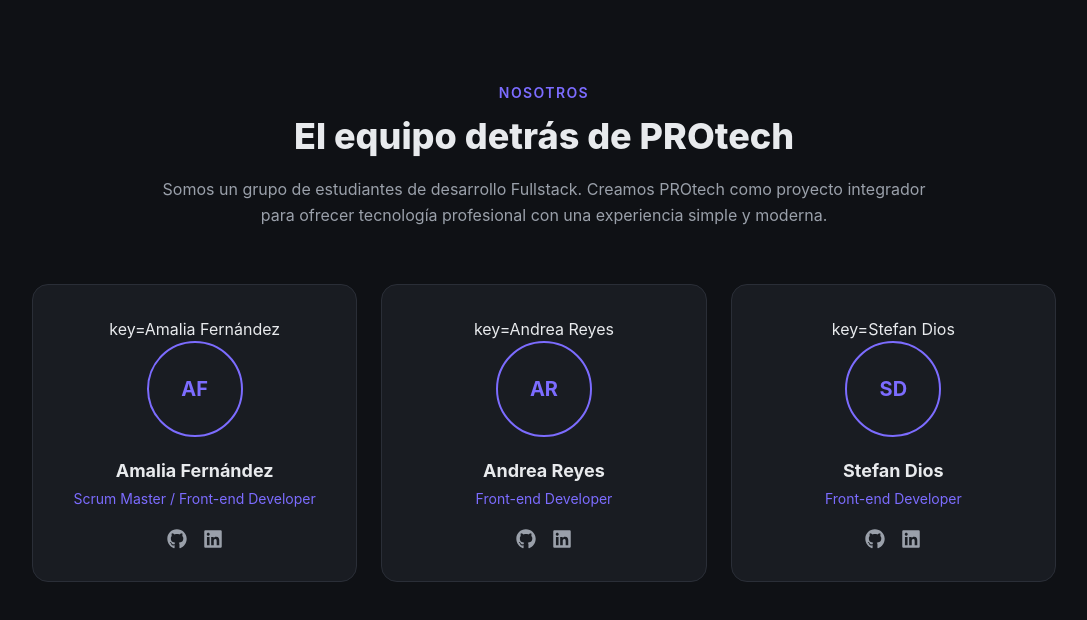
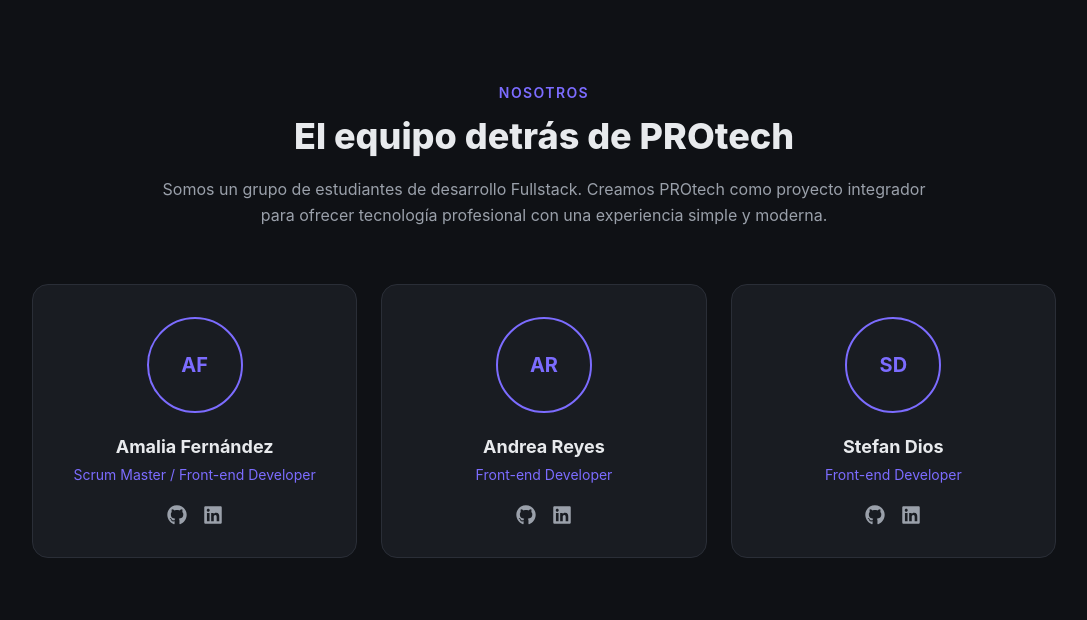
Before and after one commit to amaliafernandez/ecommerce-pro, a React (Vite) app: page /nosotros in a window 1280 px wide. Shown: the top 620 px of the page, without its empty margins (96-1183 px from the left). Built offline with nearby package versions, Linux system fonts and the light colour scheme.

Commit message:
Fixie error con el nombre de los integrantes.

```diff
--- a/src/components/nosotros/Nosotros.jsx
+++ b/src/components/nosotros/Nosotros.jsx
@@ -23,8 +23,8 @@
             <div className="max-w-5xl mx-auto grid grid-cols-1 sm:grid-cols-2 lg:grid-cols-3 gap-5 sm:gap-6">
                 {TeamData.map((miembro) => (
                     <div
+                        key={miembro.nombre}
                         className="bg-card border border-line rounded-2xl p-6 sm:p-8 flex flex-col items-center text-center hover:border-accent transition-colors duration-300">
-                        key={miembro.nombre}
 
 
                         <div className="w-20 h-20 sm:w-24 sm:h-24 rounded-full border-2 border-accent flex items-center justify-center mb-4 sm:mb-5 shrink-0">
```
